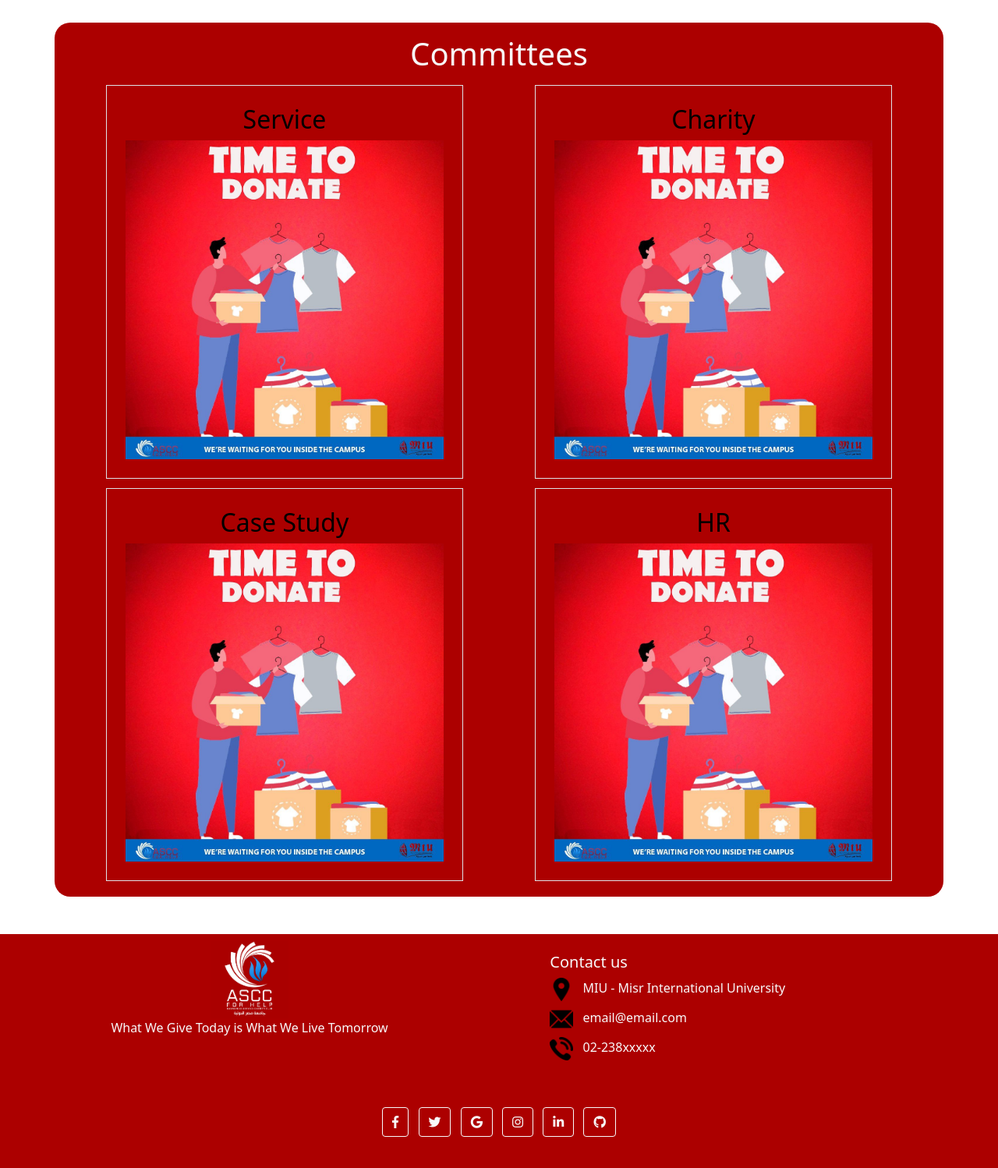
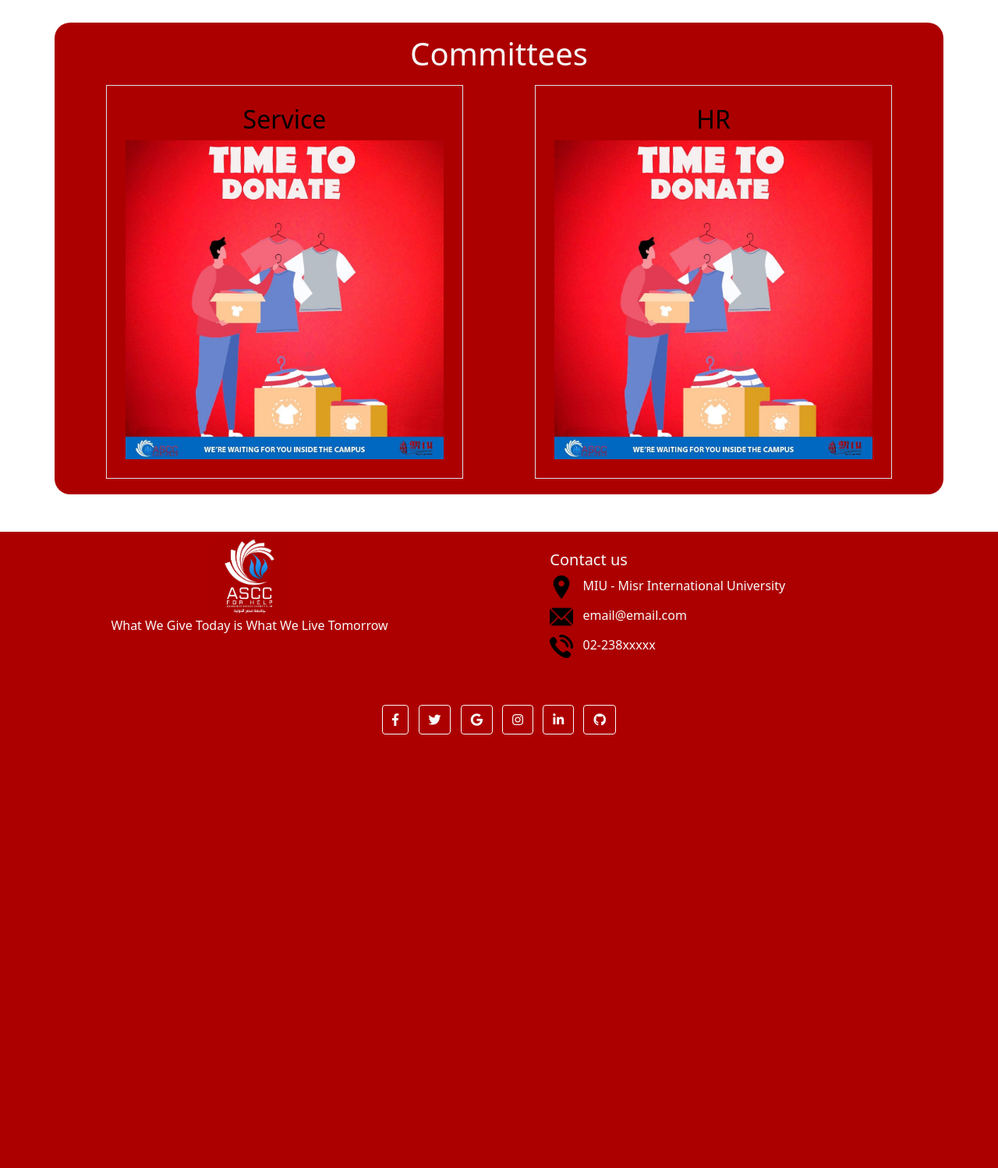
Before and after one commit to mourra950/Project-Agile-CSE233, a Django app: page /main in a window 1280 px wide. Shown: the part 99-1597 px from the top of the page at 78% size. After the commit the page ends 1041 px from the top, so only its background shows below. Run offline with Django 4.2, Linux system fonts and the light colour scheme; data comes from the database, SQL or seed files in the repository; both versions use the stored data as it was after the commit; some libraries are stand-ins or nearby versions.

Commit message:
Added role and committee to admin view
Co-Authored-By: aya ahmad gamal <71007442+Aya-gamal2211@users.noreply.github.com>
Co-Authored-By: Shaimaa-moh <93445956+Shaimaa-moh@users.noreply.github.com>
Co-Authored-By: Omar Mohamed <64339763+mourra950@users.noreply.github.com>
Co-Authored-By: ranawalid <103863926+ranawalid@users.noreply.github.com>

```diff
--- a/Agile/Asec/Templates/Admin/List_of_members.html
+++ b/Agile/Asec/Templates/Admin/List_of_members.html
@@ -12,6 +12,8 @@
       <th scope="col">Last Name</th>
       <th scope="col">Email</th>
       <th scope="col">Username</th>
+      <th scope="col">Role</th>
+      <th scope="col">Committee</th>
       <th scope="col">Update</th>
       <th scope="col">Delete</th>
     </tr>
@@ -24,6 +26,8 @@
         <td>{{member.last_name}}</td>
         <td>{{member.email}}</td>
         <td>{{member.username}}</td>
+        <td>{{member.roleId.name}}</td>
+        <td>{{member.committeeId.name}}</td>
         <td><a href="update/{{ member.id }}">Update</a></td>
         <td><a href="delete/{{ member.id }}">Delete</a></td>
 
--- a/Agile/Asec/Templates/Committee/main.html
+++ b/Agile/Asec/Templates/Committee/main.html
@@ -7,42 +7,27 @@
 	style="background-color: rgb(172, 0, 0); border-radius: 20px;"
 >
 	<h1>Committees</h1>
+    {% for committee in committees%}
+      {% if forloop.counter0|divisibleby:2 %}
         <div class="row justify-content-around m-1 h-auto" >
-    <a href="" class="col-lg-5 border mt-2 p-4 text-center" style="text-decoration: none; color: black;">
+          <a href="show_committee/{{committee.id}}" class="col-lg-5 border mt-2 p-4 text-center" style="text-decoration: none; color: black;">
             <div >
-        <h2>Service</h2>
+              <h2>{{committee.name}}</h2>
+              <img class="w-100" src="{% static 'pictures/committee.jpg' %}" alt="">
+            </div>
+          </a>
+      {%else%}
+          <a href="show_committee/{{committee.id}}" class="col-lg-5 border mt-2 p-4 text-center" style="text-decoration: none; color: black;">
+            <div >
+              <h2>{{committee.name}}</h2>
               <img class="w-100" src="{% static 'pictures/committee.jpg' %}" alt="">
             </div>
           </a>
 
-    <a href="" class="col-lg-5 border mt-2 p-4 text-center" style="text-decoration: none; color: black;">
-      <div >
-        <h2>Charity</h2>
-        <img class="w-100" src="{% static 'pictures/committee.jpg' %}" alt="">
         </div>
-    </a>
+      {% endif %}
+    {% endfor%}
 
-
-	</div>
-	<div class="row justify-content-around m-1 h-auto" >
-    <a href="" class="col-lg-5 border mt-2 p-4 text-center" style="text-decoration: none; color: black;">
-      <div >
-        <h2>Case Study</h2>
-        <img class="w-100" src="{% static 'pictures/committee.jpg' %}" alt="">
-
-      </div>
-    </a>
-
-    <a href="{% url 'HR_committee'%}" class="col-lg-5 border mt-2 p-4 text-center" style="text-decoration: none; color: black;">
-      <div >
-        <h2>HR</h2>
-        <img class="w-100" src="{% static 'pictures/committee.jpg' %}" alt="">
-
-      </div>
-    </a>
-
-
-	</div>
 </div>
 
 </body>
--- a/Agile/Asec/models.py
+++ b/Agile/Asec/models.py
@@ -14,16 +14,16 @@ class Role(models.Model):
 
 class Urls(models.Model):
     name= models.CharField(max_length=20,unique=True)
-    # def __str__(self):
-    #     return f"{self.id}: {self.name}"
+    def __str__(self):
+        return f"{self.id}: {self.name}"
 
 class Committee(models.Model):
     name = models.CharField(max_length=30)
     description = models.CharField(max_length=255)
     photo = models.CharField(max_length=30)
     headId = models.ForeignKey("User", on_delete=models.CASCADE)
-    # def __str__(self):
-    #     return f"{self.id}: {self.name}"
+    def __str__(self):
+        return f"{self.id}: {self.name}"
 
 class Tracker(models.Model):
     pass
--- a/Agile/Asec/views.py
+++ b/Agile/Asec/views.py
@@ -114,7 +114,9 @@ def LoginView(request):
     else:
         return render(request, "Authentication/login.html")
 def committe_main(request):
-    return render(request, "Committee/main.html")
+    return render(request, "Committee/main.html",{
+        'committees':Committee.objects.all()
+    })
 def create_form(request):
     if request.method == "POST":
 
@@ -150,10 +152,10 @@ def Show_form(request):
     })
 
 def index(request):
-  mymembers = User.objects.all().values()
+  members = User.objects.all().values()
   template = loader.get_template('Admin/List_of_members.html')
   context = {
-    'mymembers': mymembers,
+    'members': members,
   }
   return HttpResponse(template.render(context,request))
 
@@ -278,7 +280,7 @@ def list_members(request):
         else:
             print('NOT ALLOWED')
     if request.user.is_superuser:
-        members = User.objects.all().values()
+        members = User.objects.all()
         return render(request,"Admin/List_of_members.html",{"members": members})
     else:
         logout(request)
```
Also changed, not shown: Agile/db.sqlite3. Lines whose indentation alone changed are shown as unchanged.
